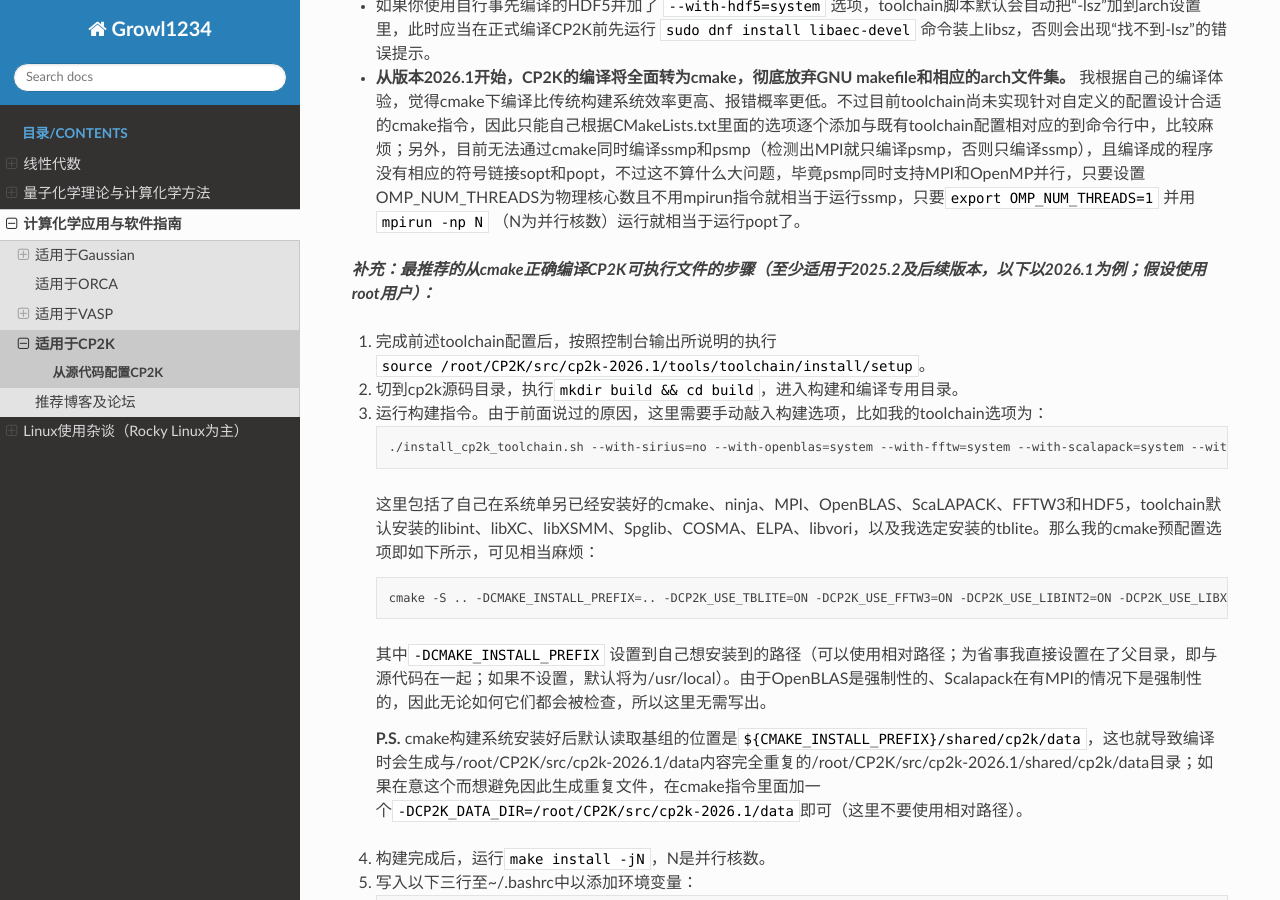
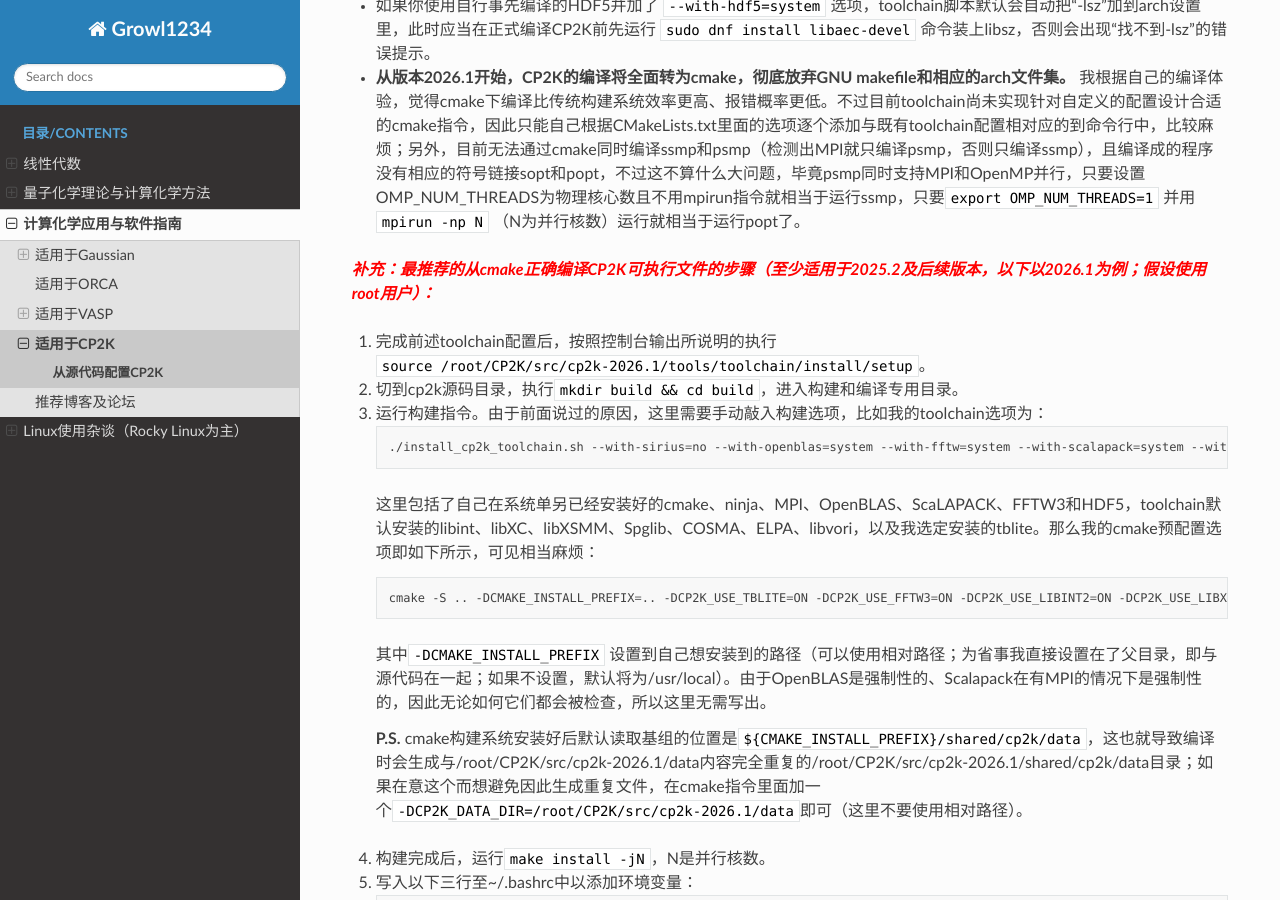
Before and after one commit to Growl1234/RTDProject, a Sphinx documentation site: the page built from source/applications/CP2K/installation.md, in a window 1280 px wide and 900 px high, scrolled down 750 px. Built offline with Sphinx 7.4.7 and the Read the Docs theme 3.1.0, drawn with Linux system fonts in a browser that asks for light colours.

Commit message:
Update installation.md

```diff
--- a/source/applications/CP2K/installation.md
+++ b/source/applications/CP2K/installation.md
@@ -18,7 +18,7 @@
 
 * **从版本2026.1开始，CP2K的编译将全面转为cmake，彻底放弃GNU makefile和相应的arch文件集。** 我根据自己的编译体验，觉得cmake下编译比传统构建系统效率更高、报错概率更低。不过目前toolchain尚未实现针对自定义的配置设计合适的cmake指令，因此只能自己根据CMakeLists.txt里面的选项逐个添加与既有toolchain配置相对应的到命令行中，比较麻烦；另外，目前无法通过cmake同时编译ssmp和psmp（检测出MPI就只编译psmp，否则只编译ssmp），且编译成的程序没有相应的符号链接sopt和popt，不过这不算什么大问题，毕竟psmp同时支持MPI和OpenMP并行，只要设置OMP_NUM_THREADS为物理核心数且不用mpirun指令就相当于运行ssmp，只要<code style="font-size: 14px;">export OMP_NUM_THREADS=1</code> 并用<code style="font-size: 14px;">mpirun -np N</code> （N为并行核数）运行就相当于运行popt了。
 
-***补充：最推荐的从cmake正确编译CP2K可执行文件的步骤（至少适用于2025.2及后续版本，以下以2026.1为例；假设使用root用户）：***
+***<font color=red>补充：最推荐的从cmake正确编译CP2K可执行文件的步骤（至少适用于2025.2及后续版本，以下以2026.1为例；假设使用root用户）：</font>***
 
 <ol>
 <li> 完成前述toolchain配置后，按照控制台输出所说明的执行<code style="font-size: 14px;">source /root/CP2K/src/cp2k-2026.1/tools/toolchain/install/setup</code>。</li>
```
